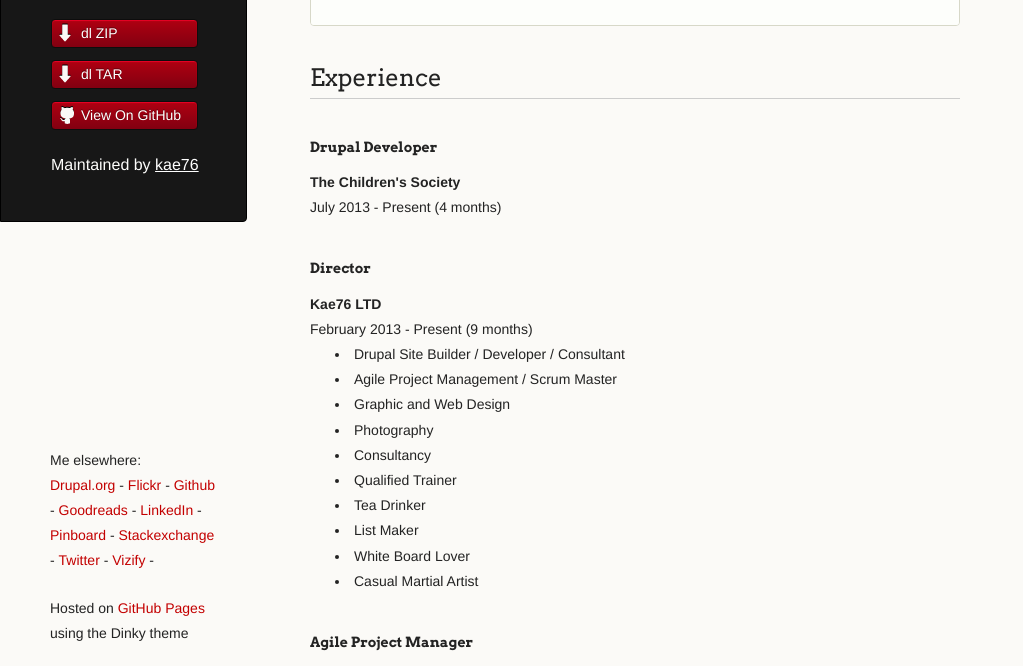
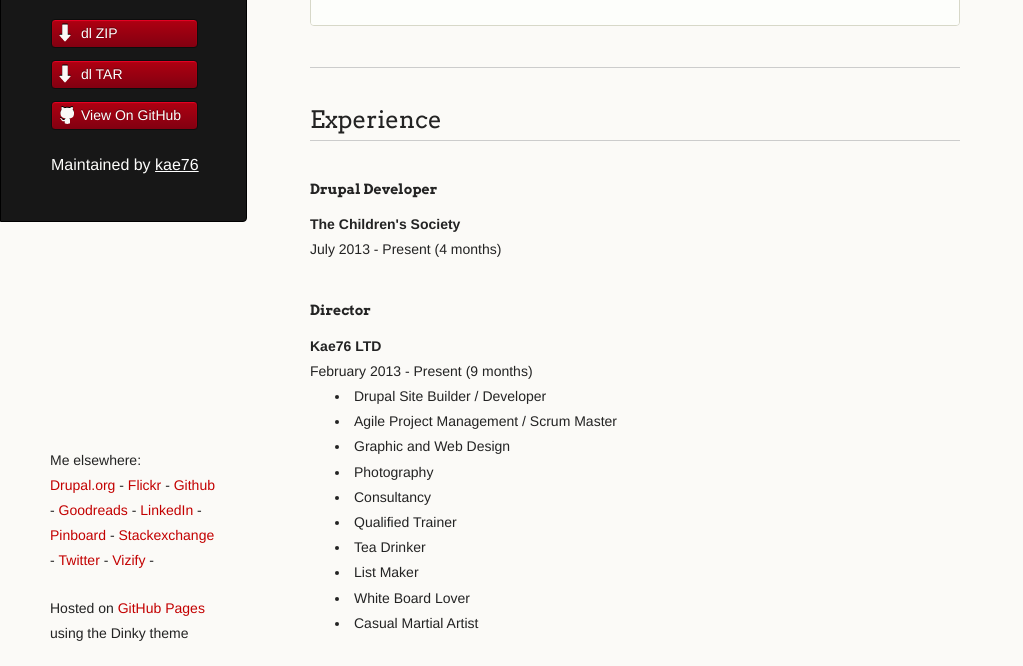
Before and after one commit to kae76/tinkerer-octo-mission, a plain HTML site: page index.html in a window 1280 px wide. Shown: the part 122-788 px from the top of the page, without its empty margins (0-1023 px from the left). Drawn offline with Linux system fonts and the light colour scheme.

Commit message:
and somemore

```diff
--- a/index.html
+++ b/index.html
@@ -35,7 +35,7 @@
 Kae76 | Karen Leech | Drupal Site Builder &amp; Tinkerer | hello@karenleech.co.uk
 
 </code></pre>
-
+<h1></h1>
 <h2>
 <a name="experience" class="anchor" href="#experience"><span class="octicon octicon-link"></span></a>Experience</h2>
 <!--
@@ -59,7 +59,7 @@ Director</h4>
 <strong>Kae76 LTD</strong><br>
 February 2013 - Present (9 months)<br>
 <ul>
-<li>Drupal Site Builder / Developer / Consultant</li>
+<li>Drupal Site Builder / Developer</li>
 <li>Agile Project Management / Scrum Master</li>
 <li>Graphic and Web Design</li>
 <li>Photography</li>
```
